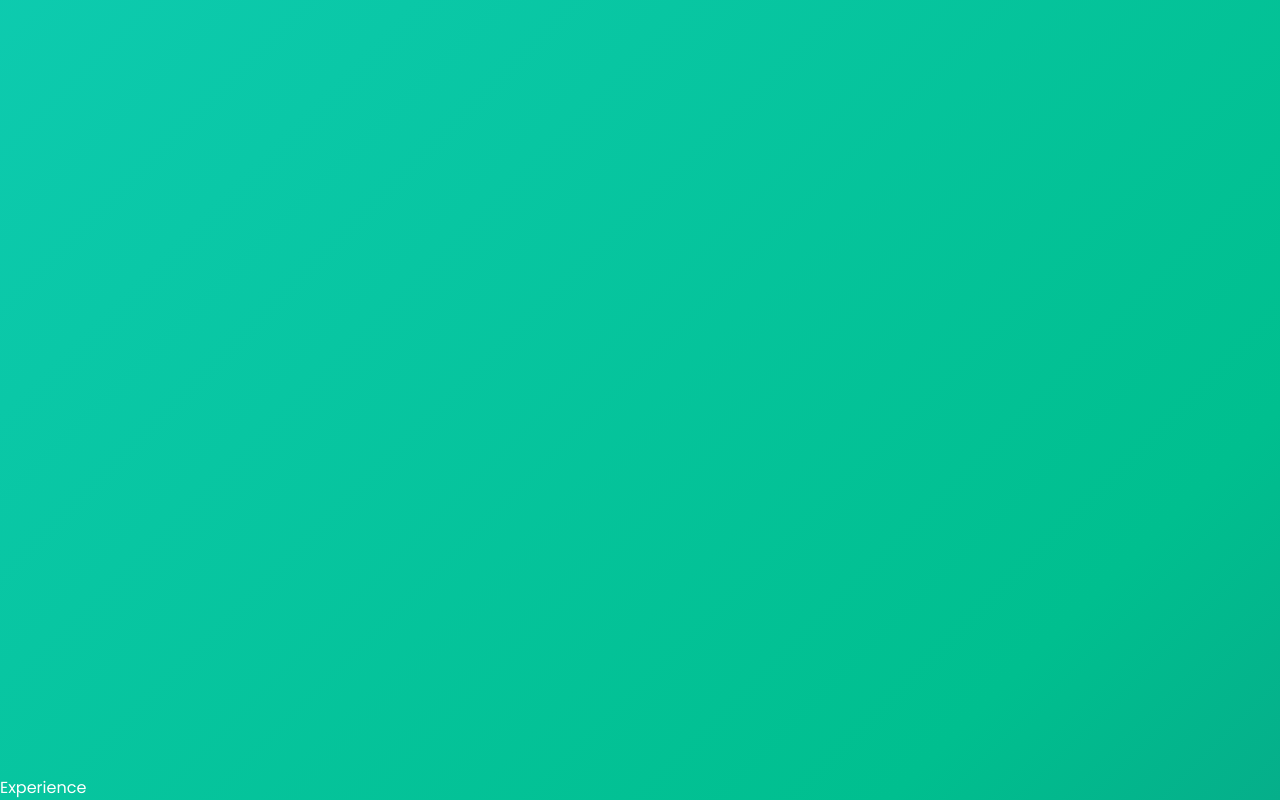
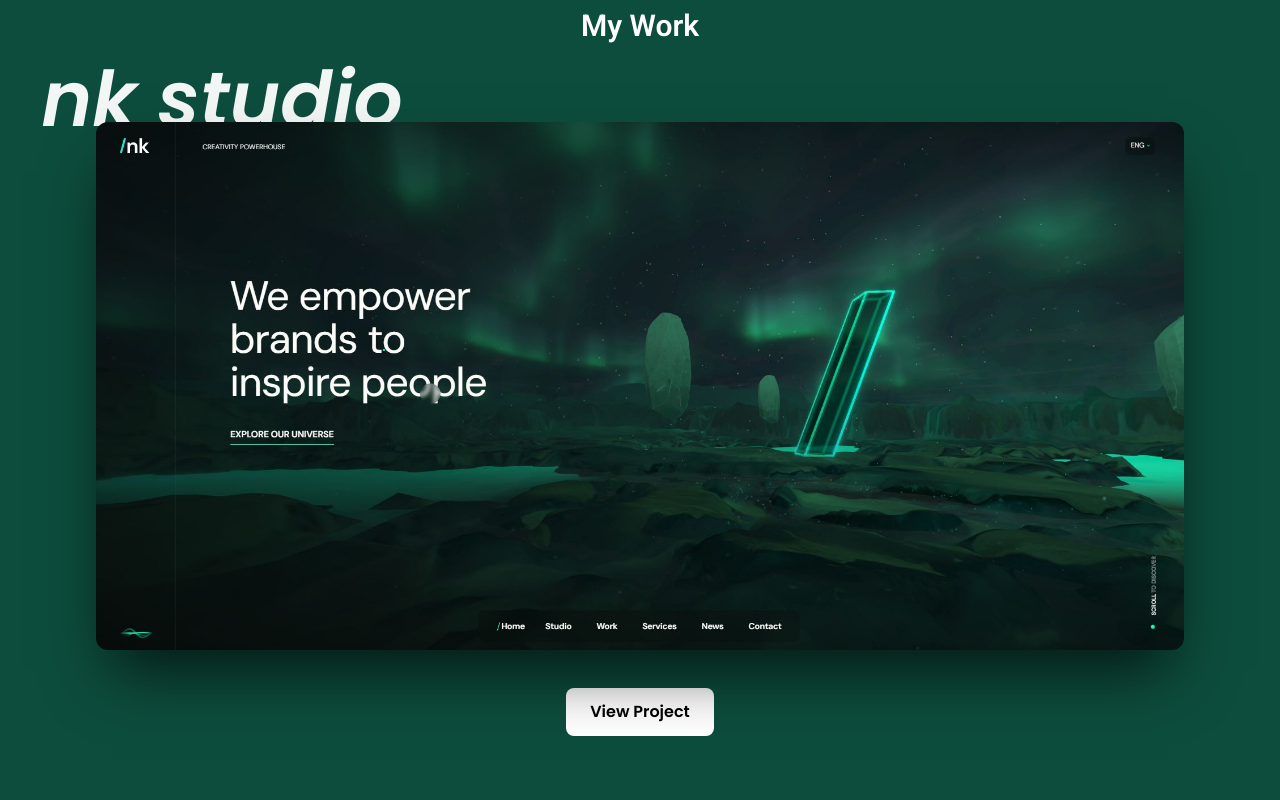
Before and after one commit to Siddique951/My-Portfolio, a React (Vite) app in the folder my-portfolio/: page / in a window 1280 px wide. Shown: the part 1880-2680 px from the top of the page. Built offline with nearby package versions, Linux system fonts and the light colour scheme.

Commit message:
Project Section Completed

```diff
--- a/my-portfolio/src/sections/About.jsx
+++ b/my-portfolio/src/sections/About.jsx
@@ -89,14 +89,17 @@
                     <h3 className="text-2xl sm:text-3xl font-bold text-white mb-3">
                         About Me
                     </h3>
-                    <p className="text-gray-300 leading-relaxed text-base sm:text-lg">
+                    <div className="text-gray-300 leading-relaxed text-base sm:text-lg space-y-4">
                         <p>
-                            "I'm a Full Stack Developer with a strong interest in creating responsive UIs and scalable backend systems using the MERN stack. I enjoy working on real-world projects that help me improve my problem-solving skills.
+                            I'm a Full Stack Developer with a strong interest in creating responsive UIs and scalable backend systems using the MERN stack.
+                            I enjoy working on real-world projects that help me improve my problem-solving skills.
                         </p>
-                        <p className="mt-4 text-gray-400 text-base sm:text-lg">
+
+                        <p className="text-gray-400">
                             I love writing clean code, exploring new tools, and collaborating on projects that push me to grow as a developer.
                         </p>
-                    </p>
+                    </div>
+
 
                 </motion.div>
 
--- a/my-portfolio/src/sections/Projects.jsx
+++ b/my-portfolio/src/sections/Projects.jsx
@@ -1,10 +1,156 @@
+import { useEffect, useMemo, useRef, useState } from "react";
 
-const Projects = () => {
-    return (
-        <div className='w-full h-screen'>
-            Projects
-        </div>
-    )
+import img1 from "../assets/img1.JPG"
+import img2 from "../assets/img2.JPG"
+import img3 from "../assets/img3.JPG"
+import photo1 from "../assets/img1.JPG"
+import photo2 from "../assets/photo2.PNG"
+import photo3 from "../assets/photo3.png"
+import { motion, useScroll, useMotionValueEvent, AnimatePresence } from "framer-motion";
+
+
+const useIsMobile = (query = '(max-width: 639px)') => {
+    const [isMobile, setIsMobile] = useState(
+        typeof window !== 'undefined' && window.matchMedia(query).matches
+    );
+    useEffect(() => {
+        if (typeof window === 'undefined') return;
+        const mql = window.matchMedia(query);
+        const handler = (e) => setIsMobile(e.matches);
+
+        mql.addEventListener('change', handler);
+        setIsMobile(mql.matches);
+        return () => mql.removeEventListener('change', handler);
+    }, [query]);
+    return isMobile;
 }
 
-export default Projects
+
+export default function Projects() {
+    const isMobile = useIsMobile();
+    const sceneRef = useRef(null);
+
+    const projects = useMemo(() => [
+        {
+            title: "nk studio",
+            link: "https://www.nk.studio/",
+            bgColor: "#0d4d3d",
+            image: isMobile ? photo1 : img1, // use mobile or desktop image
+        },
+        {
+            title: "Gamily",
+            link: "https://gamilyapp.com/",
+            bgColor: "#3884d3",
+            image: isMobile ? photo2 : img2,
+        },
+        {
+            title: "Hungry Tiger",
+            link: "https://www.eathungrytiger.com/",
+            bgColor: "#dc9317",
+            image: isMobile ? photo3 : img3,
+        },
+    ],
+        [isMobile] // re-run only when `isMobile` changes
+    )
+
+    const { scrollYProgress } = useScroll({
+        target: sceneRef,
+        offset: ["start start", "end end"]
+    })
+    const thresholds = projects.map((_, i) => (i + 1) / projects.length)
+    const [activeIndex, setActiveIndex] = useState(0);
+
+    useMotionValueEvent(scrollYProgress, "change", (v) => {
+        const idx = thresholds.findIndex((t) => v <= t)
+        setActiveIndex(idx === -1 ? thresholds.length - 1 : idx)
+    })
+
+    const activeProject = projects[activeIndex];
+
+    return (
+        <section id="projects"
+            ref={sceneRef}
+            className="relative text-white"
+            style={{
+                height: `${100 * projects.length}vh`,
+                backgroundColor: activeProject.bgColor,
+                transition: "background-color 400ms ease"
+            }}
+        >
+
+            <div className="sticky top-0 h-screen flex flex-col items-center justify-center">
+                <h2 className={`text-3xl font-semibold z-10 text-center ${isMobile ? "mt-4" : "mt-8"
+                    }`}>
+                    My Work
+                </h2>
+                <div className={`relative w-full flex-1 flex items-center justify-center ${isMobile ? "-mt-4" : ""
+                    }`}>
+                    {projects.map((project, idx) => (
+                        <div key={project.title}
+                            className={`absolute top-1/2 left-1/2 -translate-x-1/2 -translate-y-1/2 transition-all duration-500 ${activeIndex === idx ? "opacity-100 z-20" : "opacity-0 z-0 sm:z-10"
+                                }`}
+                            style={{ width: "85%", maxWidth: "1200px" }}
+                        >
+                            <AnimatePresence mode="wait">
+                                {activeIndex === idx && (
+                                    <motion.h3 key={project.title}
+                                        initial={{ opacity: 0, y: -30 }}
+                                        animate={{ opacity: 1, y: 0 }}
+                                        exit={{ opacity: 0, y: 30 }}
+                                        transition={{ duration: 0.5, ease: "easeOut" }}
+                                        className={`block text-center text-[clamp(2rem,6vw,5rem)] text-white/95 sm:absolute sm:-top-20 sm:left-[35%] lg:left-[-5%] sm:mb-0 italic font-semibold ${isMobile ? "-mt-24" : ""
+                                            }`}
+                                        style={{
+                                            zIndex: 5,
+                                            textAlign: isMobile ? "center" : "left",
+                                        }}
+                                    >
+                                        {project.title}
+                                    </motion.h3>
+                                )}
+                            </AnimatePresence>
+
+                            <div className={`relative w-full overflow-hidden bg-black/20 shadow-2xl md:shadow-[0_35px_60px_-15px_rgba(0,0,0,0.7)]
+                                ${isMobile ? "mb-6 rounded-lg" : "mb-10 sm:mb-12 rounded-xl"
+                                }
+                                h-[62vh] sm:h-[66vh]`}
+                                style={{ zIndex: 10, transition: "box-shadow 250msease" }}
+                            >
+                                <img src={project.image} alt={project.title} className="w-full h-full object-cover drop-shadow-xl md:drop-shadow-2xl"
+                                    style={{
+                                        position: "relative",
+                                        zIndex: 10,
+                                        filter: "drop-shadow(0,16px 40px rgba(0,0,0, 0.65)",
+                                        transition: "filter 200ms ease",
+                                    }}
+                                    loading="lazy"
+                                />
+                                <div className="pointer-events-none absolute inset-0"
+                                    style={{
+                                        zIndex: 11,
+                                        background: "linear-gradient(180deg , rgba(0,0,0,0.12) 0% , rgpa(0,0,0,0) 40%)"
+                                    }}
+                                >
+
+                                </div>
+                            </div>
+
+                        </div>
+                    ))}
+                </div>
+
+                <div className={`absolute ${isMobile ? "bottom-20" : "bottom-10"
+                    }`}>
+                    <a href={activeProject?.link}
+                        target="_blank"
+                        rel="noopener noreferrer"
+                        className="inline-block px-6 py-3 font-semibold rounded-lg bg-white text-black hover:bg-gray-200 transition-all"
+                        aria-label={`View ${activeProject?.title}`}
+                    >View Project</a>
+                </div>
+
+            </div>
+
+        </section>
+    );
+}
```
